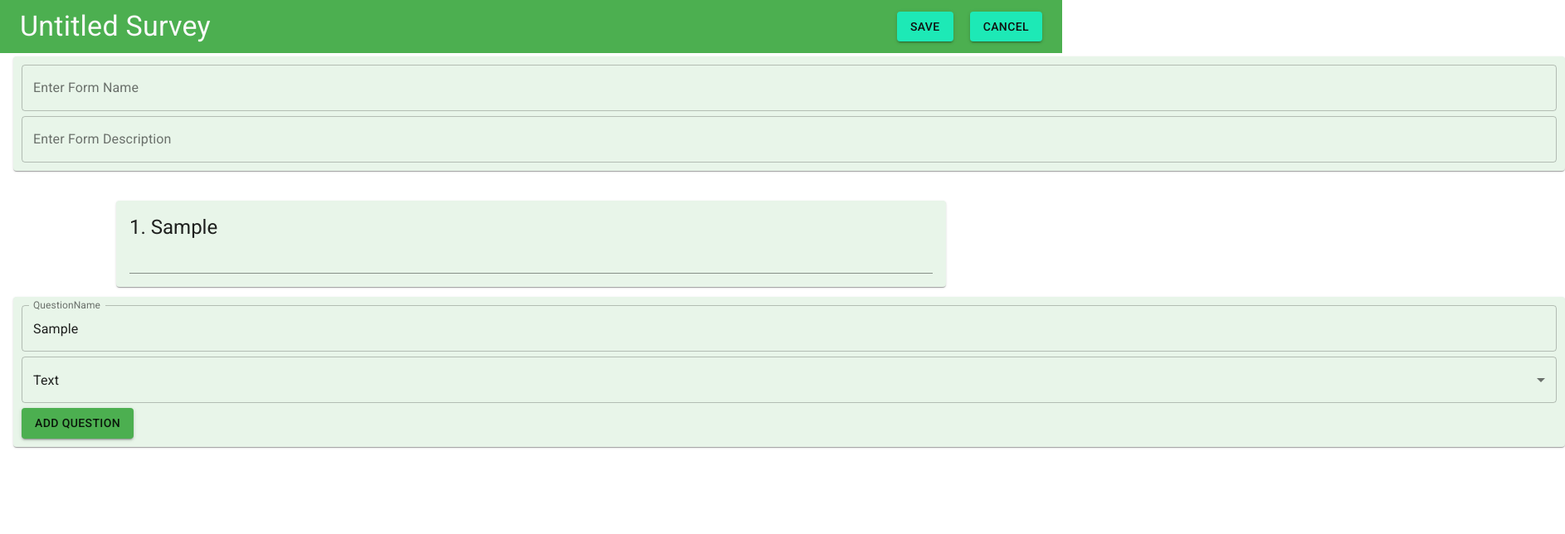
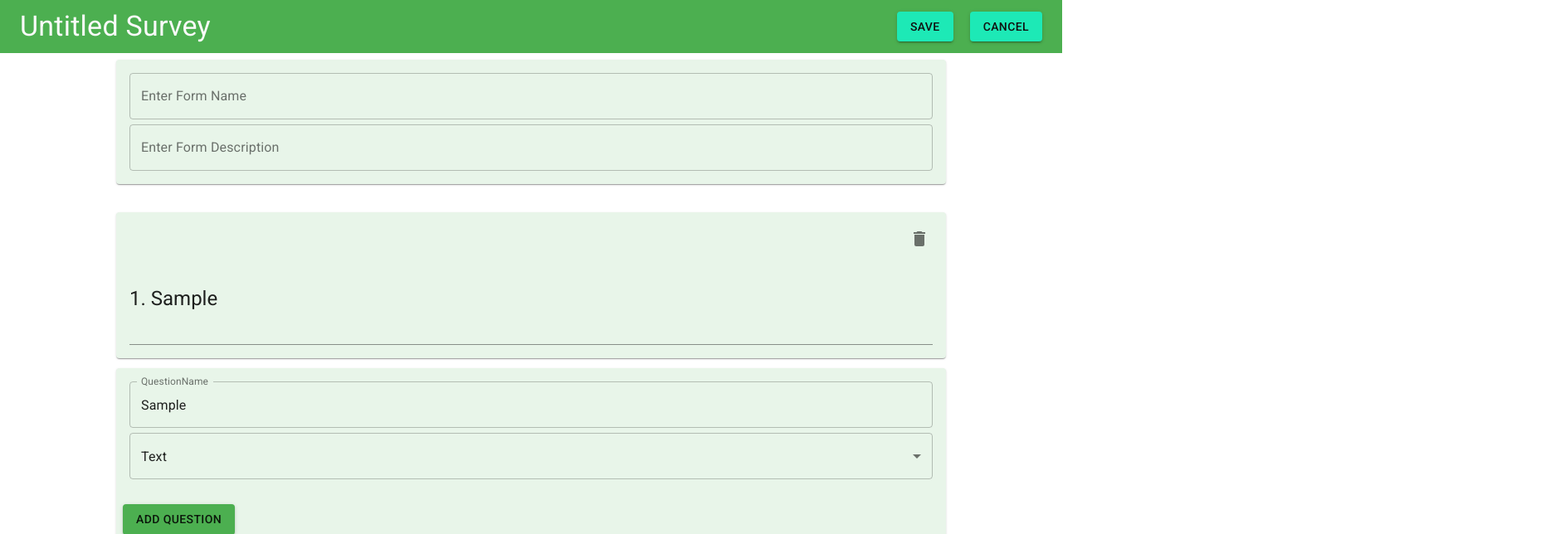
Before and after one commit to BalakrishnaRBhat/Surveylytics, a React (Create React App) app: page /create in a window 1280 px wide. Both pictures are taken after typing "Sample" into the empty fields and a click on the button "ADD QUESTION". Shown: the top 644 px of the page at 83% size, 1886 px wide, since content can reach past the window. Built offline with nearby package versions, Linux system fonts and the light colour scheme.

Commit message:
Added export feature and minor changes

```diff
--- a/package.json
+++ b/package.json
@@ -16,11 +16,12 @@
     "react-dom": "^17.0.2",
     "react-masonry-css": "^1.0.16",
     "react-redux": "^7.2.6",
+    "react-router-dom": "5.2.0",
     "react-scripts": "4.0.3",
-    "react-router-dom": "5.2.0",
     "redux": "^4.1.2",
     "redux-thunk": "^2.4.0",
-    "web-vitals": "^1.1.2"
+    "web-vitals": "^1.1.2",
+    "xlsx": "^0.17.4"
   },
   "scripts": {
     "start": "react-scripts start",
--- a/src/Components/SurveyCard.js
+++ b/src/Components/SurveyCard.js
@@ -5,9 +5,12 @@ import { Link } from 'react-router-dom';
 
 export const SurveyCard = ({ survey }) => {
 
+
     const share = (id) => {
         alert(`Survey link: http://localhost:3000/response/${id}`)
     }
+
+
 
     return (
         <div>
--- a/src/Pages/CreateForm.js
+++ b/src/Pages/CreateForm.js
@@ -1,6 +1,7 @@
 import React, { useEffect, useState } from 'react'
-import { Button, Card, CardActionArea, CardContent, FormControlLabel, Grid, makeStyles, Paper, Radio, RadioGroup, TextField } from '@material-ui/core'
+import { Button, Card, CardActionArea, CardContent, CardActions, FormControlLabel, Grid, makeStyles, Radio, RadioGroup, TextField, CardHeader, IconButton } from '@material-ui/core'
 import Typography from '@material-ui/core/Typography'
+import DeleteIcon from '@material-ui/icons/Delete';
 import { AppBar, Toolbar } from '@material-ui/core'
 import MenuItem from '@material-ui/core/MenuItem'
 import FormControl from '@material-ui/core/FormControl'
@@ -78,6 +79,10 @@ export const CreateForm = () => {
         navigate.push('/')
     }
 
+    const handleDelete = (name) => {
+        setQuestions(questions.splice(questions.indexOf(name, 1)))
+    }
+
     return (
         <div className={classes.root}>
             <AppBar
@@ -98,30 +103,25 @@ export const CreateForm = () => {
                 </Toolbar>
             </AppBar>
 
-            <div className={classes.page}>
+            <div>
                 <Grid
                     container
                     spacing={3}
-                    direction='row'
+                    direction='column'
                     alignItems='center'
                     justifyContent='center'
-                    style={{ minHeight: '50vh', marginTop: "40px" }}
+                    style={{ marginTop: "60px" }}
                 >
                     <Grid item lg={12}>
-                        <Paper
-                            color="primary"
-                            style={{ marginBottom: "2px" }}
-                            className={classes.paper}
-                        >
-                            <Grid>
-                                <Grid item lg={12}>
+                        <Card style={{ width: "1000px", background: "#e8f5e9" }}>
+                            <CardActionArea>
+
+                                <CardContent>
                                     <TextField onChange={(e) => setFormName(e.target.value)} variant="outlined" label="Enter Form Name" fullWidth style={{ marginBottom: "6px" }} />
                                     <TextField value={formDescription} onChange={(e) => setFormDescription(e.target.value)} variant="outlined" label="Enter Form Description" fullWidth />
-                                </Grid>
-
-
-                            </Grid>
-                        </Paper>
+                                </CardContent>
+                            </CardActionArea>
+                        </Card>
                     </Grid>
 
                     {/* Form display */}
@@ -138,10 +138,17 @@ export const CreateForm = () => {
                             questions.map((ques, index) => (
                                 <Grid item lg={12} key={index}>
                                     <Card style={{ width: "1000px", background: "#e8f5e9" }}>
+                                        <CardHeader
+                                            action={
+                                                <IconButton onClick={() => handleDelete(ques.name)}>
+                                                    <DeleteIcon></DeleteIcon>
+                                                </IconButton>
+                                            }
+                                        />
                                         <CardActionArea>
                                             <CardContent>
                                                 <Typography gutterBottom variant="h5" component="div">
-                                                    {index+1}. {ques.name}
+                                                    {index + 1}. {ques.name}
                                                 </Typography>
                                                 {ques.type === "text" ? <TextField variant="standard" fullWidth></TextField> : <></>}
                                                 {ques.type === "mulchoices" ? <FormControl component="fieldset">
@@ -174,12 +181,10 @@ export const CreateForm = () => {
 
 
                     <Grid item lg={12}>
-                        <Paper
-                            color="primary"
-                            className={classes.paper}
-                        >
                         <Grid>
                             <Grid item lg={12}>
+                                <Card style={{ width: "1000px", background: "#e8f5e9" }}>
+                                        <CardContent>
                                             <TextField id="question_name" value={question_name} onChange={(e) => setQuestion_name(e.target.value)} variant="outlined" label="QuestionName" fullWidth style={{ marginBottom: "6px" }} />
                                             <FormControl fullWidth className={classes.formControl}>
                                                 <Select
@@ -202,10 +207,13 @@ export const CreateForm = () => {
                                                 <Grid item spacing={3}><TextField variant='outlined' className={classes.textField} value={choice3} label="Enter option3" onChange={(e) => setChoice3(e.target.value)}></TextField></Grid>
                                                 <Grid item spacing={3}><TextField variant='outlined' className={classes.textField} value={choice4} label="Enter option4" onChange={(e) => setChoice4(e.target.value)}></TextField></Grid>
                                             </Grid> : <div></div>}
+                                        </CardContent>
+                                        <CardActions>
+                                            <Button onClick={addQuestion} color='primary' variant='contained' style={{ marginTop: "6px" }}>Add Question</Button>
+                                        </CardActions>
+                                </Card>
                             </Grid>
-                                <Button onClick={addQuestion} color='primary' variant='contained' style={{ marginTop: "6px" }}>Add Question</Button>
                         </Grid>
-                        </Paper>
                     </Grid>
                 </Grid>
 
--- a/src/Pages/ViewResponses.js
+++ b/src/Pages/ViewResponses.js
@@ -1,8 +1,11 @@
-import { Card, CardActionArea, CardContent, Grid, List, ListItem, Typography } from '@material-ui/core'
+import { AppBar, Button, Card, CardActionArea, CardContent, Grid, IconButton, List, ListItem, Toolbar, Typography } from '@material-ui/core'
+import { grey } from '@material-ui/core/colors';
+import ArrowBackIcon from '@material-ui/icons/ArrowBack';
 import axios from 'axios'
 import React, { Component } from 'react'
 import { connect } from 'react-redux'
 import { getSurvey } from '../store/actions/surveyActions'
+import * as xlsx from 'xlsx'
 
 class ViewResponses extends Component {
 
@@ -14,7 +17,8 @@ class ViewResponses extends Component {
             survey_name: "",
             survey_description: "",
             questions: [],
-            responses: []
+            responses: [],
+            excel_data: []
         }
     }
 
@@ -41,44 +45,56 @@ class ViewResponses extends Component {
     async componentDidMount() {
         const { id } = this.props.match.params
         this.props.getSurvey(id)
-        let answers
+        let answers = []
         let responses = []
         let dataArray = []
-        // let r = []
         let whole_data = []
         const res = await axios.get('http://localhost:8000/responses')
         whole_data = await res.data
         answers = whole_data.filter(res => res.survey_id === id)
-        // answers = answers[0]
-        // const responses = answers.response
-        // var dataArray = [];
-        // for (var data in responses) {
-        //     dataArray.push(responses[data]);
-        // }
         answers.forEach(ans => {
             responses.push(ans.response)
-            // for (var data in res) {
-            //     r.push(res[data])
-            //     // responses.push(r)
-            // }
-            // console.log(responses)
         })
         for (let data in responses) {
             dataArray.push(Object.values(responses[data]));
-            // for(var d in data) {
-            //     dataArray.push(d)
-            // }
         }
 
         this.setState({
-            responses: dataArray
+            responses: dataArray,
+            excel_data: responses
         })
+    }
+
+    backButton = () => {
+        this.props.history.push('/')
+    }
+
+    to_excel = () => {
+        console.log(this.state.excel_data)
+        const filename = `${this.state.survey_name}.xlsx`
+        const ws = xlsx.utils.json_to_sheet(this.state.excel_data)
+        const wb = xlsx.utils.book_new()
+        xlsx.utils.book_append_sheet(wb, ws, 'test')
+        xlsx.writeFile(wb, filename)
+        alert("Exported Successfully")
     }
 
     render() {
         console.log(this.state.responses)
         return (
             <div>
+                <AppBar position='static' color='primary' style={{ color: "#fafafa" }}>
+                    <Toolbar>
+                        <IconButton onClick={this.backButton} edge='start' style={{marginRight: "4px"}}>
+                            <ArrowBackIcon fontSize='large' style={{ color: grey[50] }}/>
+                        </IconButton>
+                        <Typography style={{flexGrow: 1}} variant='h4'>
+                            {this.state.survey_name}
+                        </Typography>
+                        <Button onClick={this.to_excel} variant='contained' color='secondary'>Export</Button>
+                    </Toolbar>
+                </AppBar>
+
                 <Grid
                     style={{ marginTop: "20px" }}
                     container
@@ -117,7 +133,7 @@ class ViewResponses extends Component {
                                     <CardActionArea>
                                         <CardContent>
                                             <Typography gutterBottom variant="h5" component="h5">
-                                                {i+1}. {ques.name}
+                                                {i + 1}. {ques.name}
                                             </Typography>
                                             <Typography gutterBottom variant="h6" component="h6">
                                                 Responses:
@@ -125,7 +141,7 @@ class ViewResponses extends Component {
                                             <List>
                                                 {
                                                     this.state.responses.map((res, j) => {
-                                                        return <ListItem style={{fontSize: "15px", background: "#EEEEEE"}} key={j}>{res[i]}</ListItem>
+                                                        return <ListItem style={{ fontSize: "15px", background: "#EEEEEE" }} key={j}>{res[i]}</ListItem>
                                                     })
                                                 }
                                             </List>
```
Also changed, not shown: 1 other file (tests, documents, lock files or other folders). Lines whose indentation alone changed are shown as unchanged.
